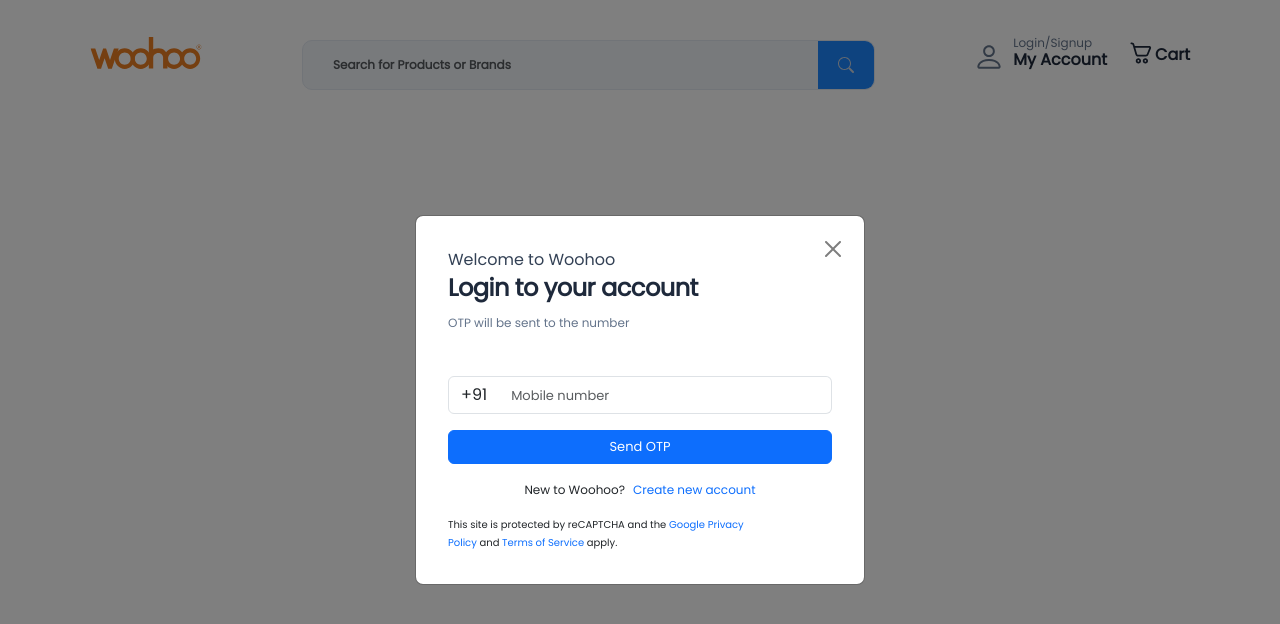
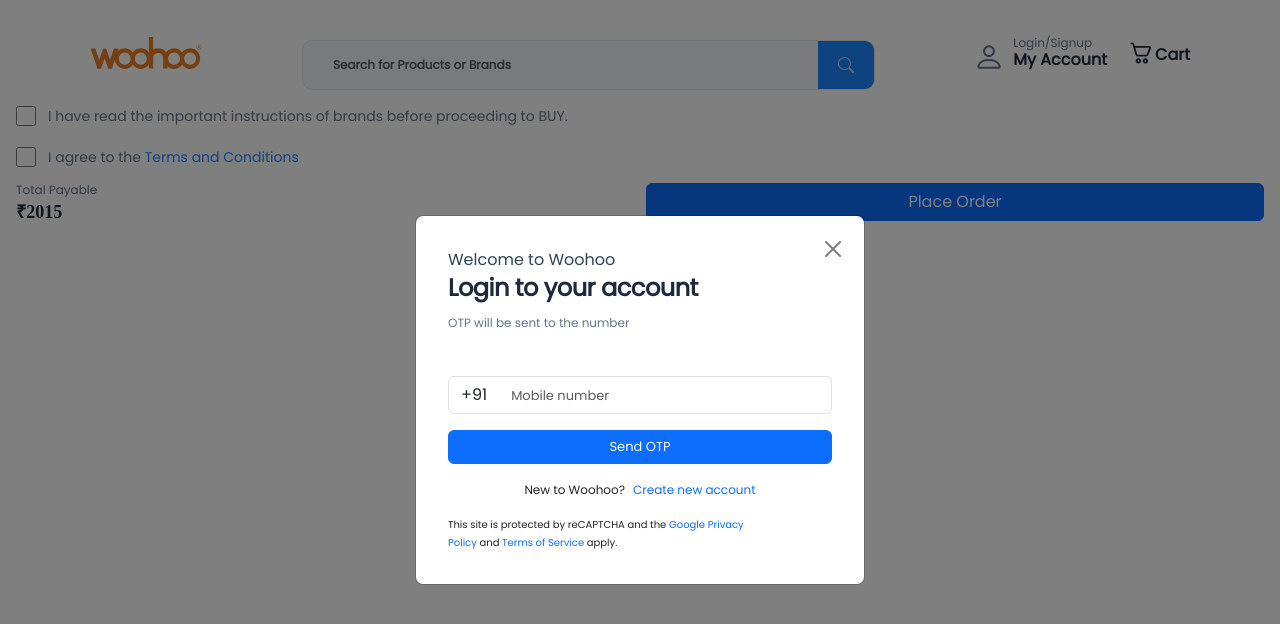
Before and after one commit to dranzor4/giftcard, a React (Create React App) app: page /checkout in a window 1280 px wide. Shown: the top 624 px of the page. Built offline with nearby package versions, Linux system fonts and the light colour scheme; the HTML template or start-up script is replaced by a standard one.

Commit message:
checkout footer changes

```diff
--- a/src/layout/Layout.jsx
+++ b/src/layout/Layout.jsx
@@ -3,9 +3,8 @@
 import Routers from "../routes/Routes";
 import DownBarLogin from "../components/DownBarLogin";
 import Sidebar from "../components/Sidebar";
-import Header from "../components/Header";
+import Header from "../components/header";
 import LoginModalComp from "../components/loginModal/LoginModalComp";
-import SignModalComp from "../components/loginModal/SignModalComp";
 
 const Layout = () => {
   const [isSideBarOpen, setIsSideBarOpen] = useState(false);
--- a/src/pages/checkout/checkout.css
+++ b/src/pages/checkout/checkout.css
@@ -0,0 +1,75 @@
+.checkout-checkbox {
+    display: flex;
+    flex-direction: column;
+    align-items: flex-start;
+    padding: 0px 16px;
+    gap: 20px;
+}
+
+.checkout-checkbox-inside-div {
+    display: flex;
+    align-items: flex-start;
+    gap: 12px;
+    align-self: stretch;
+}
+
+.checkout-checkbox-inside-div [type="checkbox"] {
+    display: flex;
+    width: 20px;
+    height: 20px;
+    justify-content: center;
+    align-items: center;
+}
+
+.checkout-page-typography {
+    color: var(--Gray-Gray-500, #64748B);
+    font-family: 'Poppins';
+    font-size: 14px;
+    font-style: normal;
+    font-weight: 400;
+    line-height: normal;
+}
+
+.checkout-place-order-tab {
+    display: flex;
+    padding-top: 12px;
+    flex-direction: column;
+    align-items: center;
+    gap: 20px;
+}
+
+.checkout-place-order {
+    display: flex;
+    padding: 0px 16px;
+    justify-content: space-between;
+    align-items: center;
+    gap: 12px;
+    align-self: stretch;
+}
+
+.checkout-place-order [id="text1"]{
+    color: #64748B;
+    font-family: Poppins;
+    font-size: 12px;
+    font-style: normal;
+    font-weight: 400;
+    line-height: 20px;
+}
+
+.checkout-place-order [id="text2"]{
+    color: var(--Gray-Gray-800, #1E293B);
+    text-align: center;
+    font-family: Epilogue;
+    font-size: 18px;
+    font-style: normal;
+    font-weight: 600;
+    line-height: 24px;
+    text-transform: capitalize;
+}
+
+.checkout-place-order div {
+    display: flex;
+    flex-direction: column;
+    justify-content: center;
+    align-items: flex-start;
+}
--- a/src/pages/checkout/index.jsx
+++ b/src/pages/checkout/index.jsx
@@ -1,9 +1,78 @@
-import React from 'react'
+import React, { useState } from "react";
+import { Button, Row } from "react-bootstrap";
+import "./checkout.css";
 
-const checkout = () => {
+const Checkout = () => {
+  const [acceptTerms, setAcceptTerms] = useState(false);
+  const [acceptPrivacy, setAcceptPrivacy] = useState(false);
+
+  const handleTermsChange = () => {
+    setAcceptTerms(!acceptTerms);
+  };
+
+  const handlePrivacyChange = () => {
+    setAcceptPrivacy(!acceptPrivacy);
+  };
+
+  const handleSubmit = () => {
+    // Perform actions when the form is submitted
+    if (acceptTerms && acceptPrivacy) {
+      // Form is valid, proceed with submission
+      console.log("Form submitted successfully!");
+    } else {
+      // Display an error message or take appropriate action
+      console.log("Please accept both terms and privacy policies.");
+    }
+  };
+
   return (
-    <div>checkout</div>
-  )
-}
+    <>
+      <div className="checkout-checkbox">
+        <div className="checkout-checkbox-inside-div">
+          <div>
+            {" "}
+            <input
+              type="checkbox"
+              checked={acceptTerms}
+              onChange={handleTermsChange}
+            />
+          </div>
+          <div className="checkout-page-typography">
+            I have read the important instructions of brands before proceeding
+            to BUY.
+          </div>
+        </div>
+        <div className="checkout-checkbox-inside-div">
+          <div>
+            {" "}
+            <input
+              type="checkbox"
+              checked={acceptPrivacy}
+              onChange={handlePrivacyChange}
+            />
+          </div>
+          <div className="checkout-page-typography">
+            I agree to the{" "}
+            <a href="#" style={{ color: "var(--Gray-Gray-500, #1D86FF)" }}>
+              Terms and Conditions
+            </a>
+          </div>
+        </div>
+      </div>
 
-export default checkout;
+      <div className="checkout-place-order-tab">
+        <div className="checkout-place-order">
+          <div style={{width:"50%"}}>
+            <div id="text1">Total Payable</div>
+            <div id="text2">₹2015</div>
+          </div>
+          <div style={{width:"50%"}}>
+            <Button style={{width:"-webkit-fill-available"}}>Place Order</Button>
+          </div>
+        </div>
+      </div>
+    </>
+  );
+};
+
+export default Checkout;
--- a/src/routes/Routes.jsx
+++ b/src/routes/Routes.jsx
@@ -6,6 +6,7 @@
 import MyProfile from '../pages/mygiftcard';
 import CalculatorModal from '../components/Calculator';
 import MyGiftCard from '../pages/mygiftcard';
+import Checkout from '../pages/checkout';
 
 
 
@@ -17,6 +18,8 @@
                 <Route exact path="/my-profile" element={<MyProfile/> }/>
                 <Route path="/calculator" element={<CalculatorModal/> }/>
                 <Route path="/my-gift-card" element={<MyGiftCard/> }/>
+                <Route  path="/checkout" element={<Checkout/>} />
+
             </Routes>
     );
 };
```
